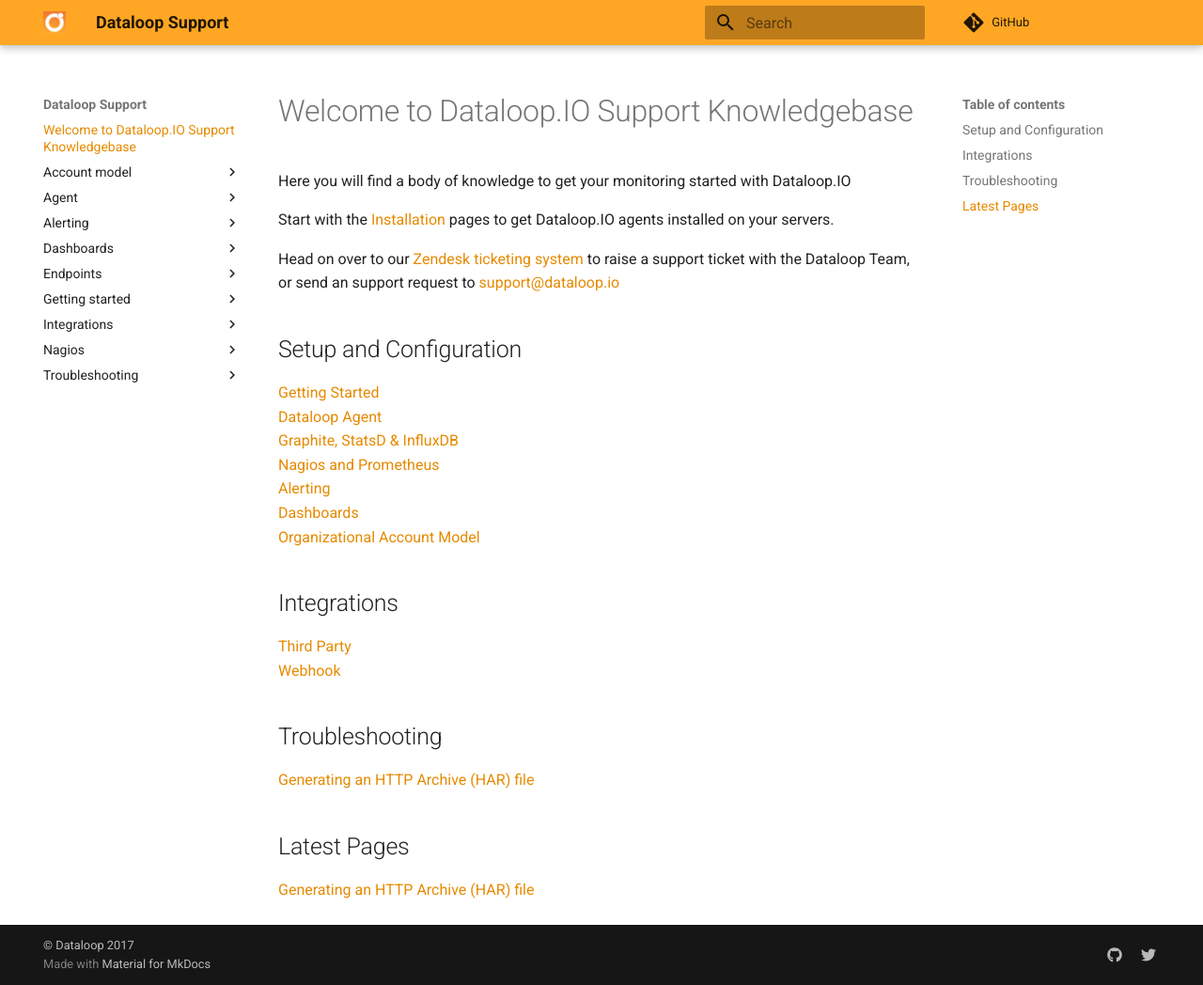
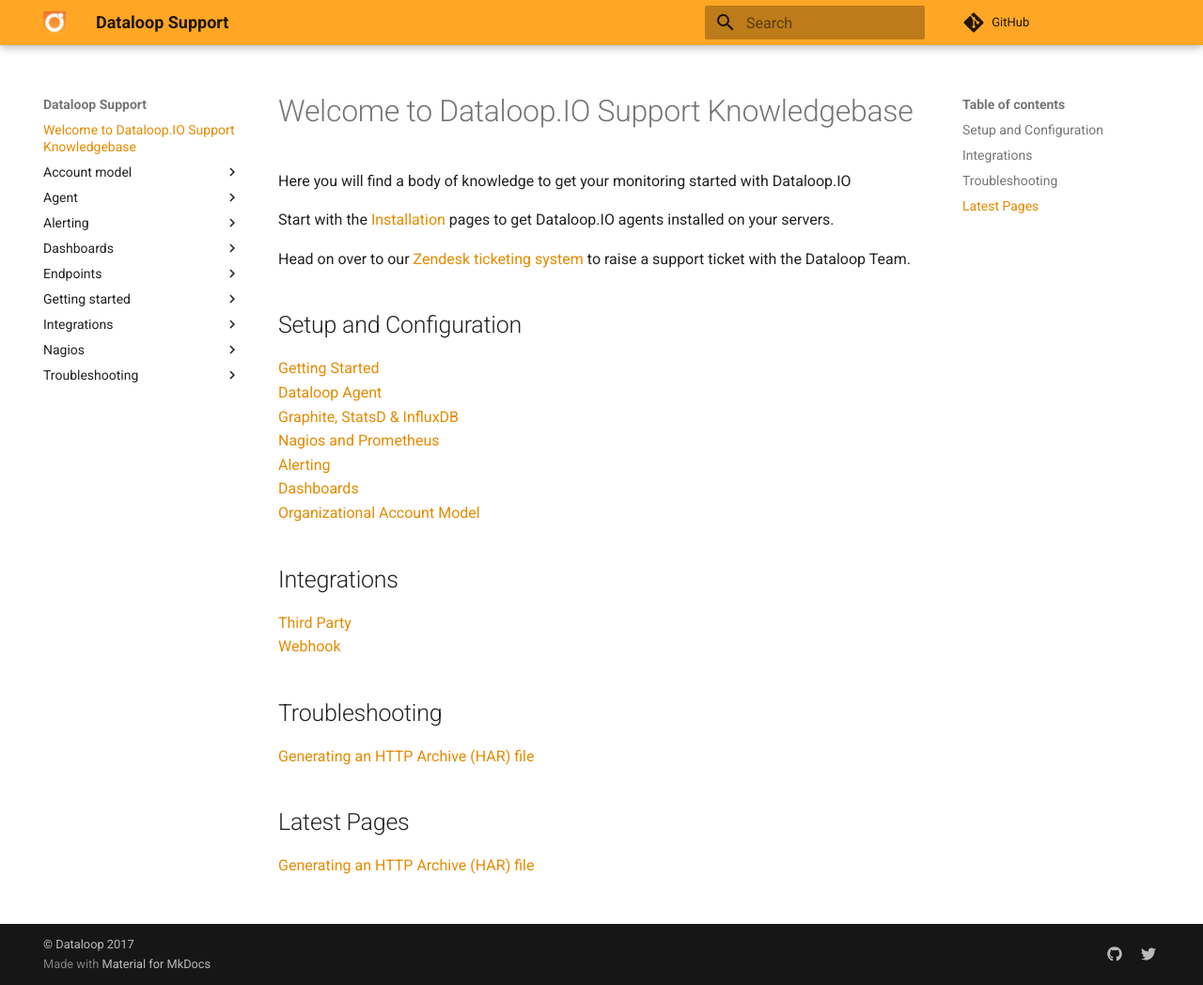
Before and after one commit to dataloop/dataloop-support, an MkDocs documentation site: the page built from docs/index.md, in a window 1280 px wide and 1048 px high. Shown: the whole window at 94% size. Built offline with MkDocs 1.6.1 and Material for MkDocs 9.7.7, drawn with Linux system fonts in a browser that asks for light colours; comment, search, counter and statistics services are not loaded.

Commit message:
Update index.md

```diff
--- a/docs/index.md
+++ b/docs/index.md
@@ -4,7 +4,7 @@
 
 Start with the [Installation](/agent/) pages to get Dataloop.IO agents installed on your servers.
 
-Head on over to our [Zendesk ticketing system](https://dataloopio.zendesk.com/hc/en-gb/requests/new) to raise a support ticket with the Dataloop Team, or send an support request to <support@dataloop.io>
+Head on over to our [Zendesk ticketing system](https://dataloopio.zendesk.com/hc/en-gb/requests/new) to raise a support ticket with the Dataloop Team.
 
 
 
```
